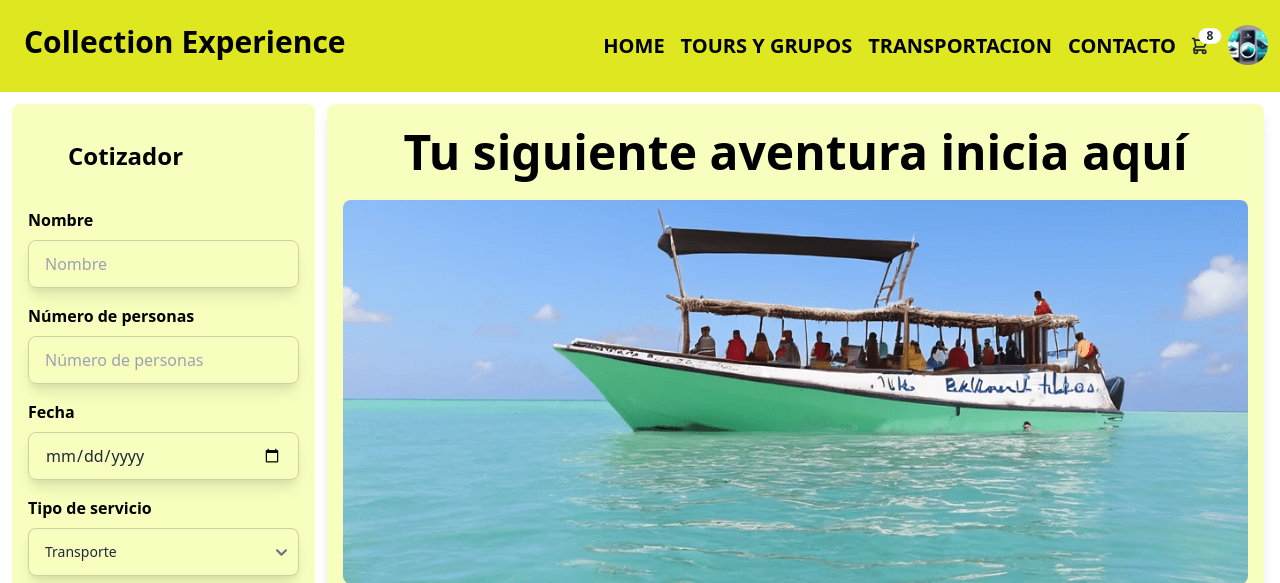
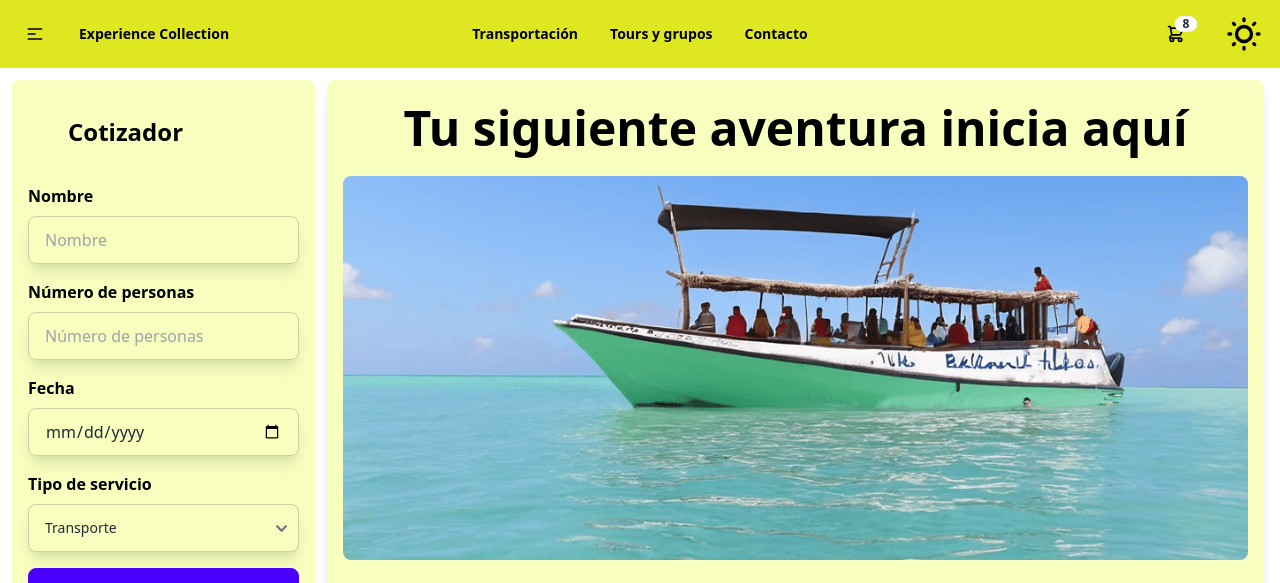
Before and after one commit to Darkov666/Supplier_collection, a Django app: template collection_app/templates/home.html in a window 1280 px wide. Shown: the top 583 px of the page. Run offline with Django 3.2, Linux system fonts and the light colour scheme; the template is opened without the code that fills it, so the values that code supplies are empty.

Commit message:
Se modifica completamente el codigo del menu, ahroa tiene  por defecto un menu de hamburguesa del lado derecho que contine el menu, se cambian los botones del menu inical en el header(que estan visibles cuando la pantalla es suficientemente grande y se oculta cuando la pantalla es pequeña) se cambia el control de tema y se quita el logo y el menu interno que conteniaanteriormente y se mantiene el espacio del carrito de compras, al cual hace falta agregar la funcionalidad y corregir el despliegue del mismo ya que al desplegar la galeria de imagenes evita que sea visible todo el detalle al pulsar el carrito de comrpas. En el siguiente commit debe quedar corregido, asi como el tamao de letra  del menu principal

```diff
--- a/collection_app/static/js/menuadapt.js
+++ /dev/null
@@ -1,9 +0,0 @@
-  // Toggle the menu when the hamburger icon is clicked
-  document.getElementById('menu-toggle').addEventListener('click', function() {
-    var menu = document.getElementById('menu');
-    if (menu.style.display === 'none' || menu.style.display === '') {
-      menu.style.display = 'flex';
-    } else {
-      menu.style.display = 'none';
-    }
-  });
--- a/collection_app/templates/base.html
+++ b/collection_app/templates/base.html
@@ -24,74 +24,100 @@
 
   <body>
  <!--Inicio de menu-->
-
- <header class="container bg-newlime mx-auto">
-  <div class="navbar text-2xl flex-wrap">
-    <section class="flex-1 p-4 mb-2">
-      <a class="text-3xl text-black font-bold" href="/">Collection Experience</a>
-    </section>
-
-    <!-- Hamburger Menu for small screens -->
-    <div class="block lg:hidden">
-      <button id="menu-toggle" class="text-black focus:outline-none">
-        <svg class="w-6 h-6" fill="none" stroke="currentColor" viewBox="0 0 24 24" xmlns="http://www.w3.org/2000/svg">
-          <path stroke-linecap="round" stroke-linejoin="round" stroke-width="2" d="M4 6h16M4 12h16M4 18h16"></path>
+<header>
+  <div class="navbar bg-newlime font-bold text-black">
+    <div class="navbar-start">
+      <div class="dropdown">
+        <div tabindex="0" role="button" class="btn btn-ghost lg:hidden">
+          <svg xmlns="http://www.w3.org/2000/svg" class="h-5 w-5" fill="none"
+            viewBox="0 0 24 24" stroke="currentColor"><path stroke-linecap="round"
+              stroke-linejoin="round" stroke-width="2" d="M4 6h16M4 12h8m-8 6h16" />
           </svg>
-      </button>
         </div>
-
-    <!-- Full Menu -->
-    <ul id="menu" class="flex space-x-4 text-xl hidden lg:flex">
-      <li class="nav-item">
-        <a class="nav-link text-black font-semibold hover:text-green-300" aria-current="page" href="/">HOME</a>
+        <ul tabindex="0" class="menu menu-sm dropdown-content bg-newlime fot-semibold rounded-box z-[1] mt-3 w-52 p-2 shadow">
+          <li><a>Transportación</a></li>
+          <li><a>Tours y Grupos</a></li>
+            <!--ul class="p-2">
+              <li><a>Submenu 1</a></li>
+              <li><a>Submenu 2</a></li>
+            </ul>
+          </li-->
+          <li><a>Contacto</a></li>
+        </ul>
+      </div>
+      <a class="btn btn-ghost text-3xl">Experience Collection</a>
+    </div>
+    <div class="navbar-center hidden lg:flex">
+      <ul class="menu menu-horizontal px-1">
+        <li><a>Transportación</a></li>
+        <li>
+          <!--details-->
+            <summary>Tours y grupos</summary>
+            <!--ul class="p-2">
+              <li><a>Submenu 1</a></li>
+              <li><a>Submenu 2</a></li>
+            </ul-->
+          <!--/details-->
         </li>
-      <li class="nav-item">
-        <a class="nav-link text-black font-semibold hover:text-green-300" aria-current="page" href="/tours_grupos">TOURS Y GRUPOS</a>
-      </li>
-      <li class="nav-item">
-        <a class="nav-link text-black font-semibold hover:text-green-300" aria-current="page" href="/transportacion">TRANSPORTACION</a>
-      </li>
-      <li class="nav-item">
-        <a class="nav-link text-black font-semibold hover:text-green-300" aria-current="page" href="/contacto">CONTACTO</a>
-      </li>
+        <li><a>Contacto</a></li>
       </ul>
-
-    <!-- User and Cart Icons -->
-    <div class="flex-none hidden lg:flex">
-      <!-- Cart Icon -->
+    </div>
+    <div class="navbar-end">
+      <div class="flex-none">
         <div class="dropdown dropdown-end">
-        <div tabindex="0" role="button" class="btn btn-ghost btn-circle">
+          <div tabindex="0" role="button" class="mr-2 btn btn-ghost btn-circle">
             <div class="indicator">
-            <svg xmlns="http://www.w3.org/2000/svg" class="h-5 w-5" fill="none" viewBox="0 0 24 24" stroke="currentColor">
-              <path stroke-linecap="round" stroke-linejoin="round" stroke-width="2" d="M3 3h2l.4 2M7 13h10l4-8H5.4M7 13L5.4 5M7 13l-2.293 2.293c-.63.63-.184 1.707.707 1.707H17m0 0a2 2 0 100 4 2 2 0 000-4zm-8 2a2 2 0 11-4 0 2 2 0 014 0z"></path>
+              <svg
+                xmlns="http://www.w3.org/2000/svg"
+                class="h-5 w-5"
+                fill="none"
+                viewBox="0 0 24 24"
+                stroke="currentColor">
+                <path
+                  stroke-linecap="round"
+                  stroke-linejoin="round"
+                  stroke-width="2"
+                  d="M3 3h2l.4 2M7 13h10l4-8H5.4M7 13L5.4 5M7 13l-2.293 2.293c-.63.63-.184 1.707.707 1.707H17m0 0a2 2 0 100 4 2 2 0 000-4zm-8 2a2 2 0 11-4 0 2 2 0 014 0z" />
               </svg>
               <span class="badge badge-sm indicator-item">8</span>
             </div>
           </div>
-      </div>
-
-      <!-- User Icon -->
-      <div class="dropdown dropdown-end">
-        <div tabindex="0" role="button" class="btn btn-ghost btn-circle avatar">
-          <div class="w-10 rounded-full">
-            <img alt="Tailwind CSS Navbar component" src="/static/img/logo.jpg" />
+          <div
+            tabindex="0"
+            class="card card-compact dropdown-content bg-newlime z-[1] mt-3 w-52 shadow">
+            <div class="card-body">
+              <span class="text-lg font-bold">8 Items</span>
+              <span class="text-info">Subtotal: $999</span>
+              <div class="card-actions">
+                <button class="btn btn-primary btn-block">View cart</button>
               </div>
             </div>
-        <ul tabindex="0" class="menu menu-sm dropdown-content bg-newlimes rounded-box z-[1] mt-3 w-52 p-2 shadow">
-          <li>
-            <label class="grid cursor-pointer place-items-center">
-              <input id="toggleTheme" type="checkbox" value="synthwave" class="toggle theme-controller col-span-2 col-start-1 row-start-1" />
-              <svg class="stroke-base-100 fill-base-100 col-start-1 row-start-1" xmlns="http://www.w3.org/2000/svg" width="14" height="14" viewBox="0 0 24 24" fill="none" stroke="currentColor" stroke-width="2" stroke-linecap="round" stroke-linejoin="round">
-                <circle cx="12" cy="12" r="5" />
-                <path d="M12 1v2M12 21v2M4.2 4.2l1.4 1.4M18.4 18.4l1.4 1.4M1 12h2M21 12h2M4.2 19.8l1.4-1.4M18.4 5.6l1.4-1.4" />
+          </div>
+        </div>
+      </div>
+      <label class="ml-4 mr-2 swap swap-rotate">
+        <!-- this hidden checkbox controls the state -->
+        <input type="checkbox" class="theme-controller hidden" value="synthwave" />
+
+        <!-- sun icon -->
+        <svg
+          class="swap-off h-10 w-10 fill-current"
+          xmlns="http://www.w3.org/2000/svg"
+          viewBox="0 0 24 24">
+          <path
+            d="M5.64,17l-.71.71a1,1,0,0,0,0,1.41,1,1,0,0,0,1.41,0l.71-.71A1,1,0,0,0,5.64,17ZM5,12a1,1,0,0,0-1-1H3a1,1,0,0,0,0,2H4A1,1,0,0,0,5,12Zm7-7a1,1,0,0,0,1-1V3a1,1,0,0,0-2,0V4A1,1,0,0,0,12,5ZM5.64,7.05a1,1,0,0,0,.7.29,1,1,0,0,0,.71-.29,1,1,0,0,0,0-1.41l-.71-.71A1,1,0,0,0,4.93,6.34Zm12,.29a1,1,0,0,0,.7-.29l.71-.71a1,1,0,1,0-1.41-1.41L17,5.64a1,1,0,0,0,0,1.41A1,1,0,0,0,17.66,7.34ZM21,11H20a1,1,0,0,0,0,2h1a1,1,0,0,0,0-2Zm-9,8a1,1,0,0,0-1,1v1a1,1,0,0,0,2,0V20A1,1,0,0,0,12,19ZM18.36,17A1,1,0,0,0,17,18.36l.71.71a1,1,0,0,0,1.41,0,1,1,0,0,0,0-1.41ZM12,6.5A5.5,5.5,0,1,0,17.5,12,5.51,5.51,0,0,0,12,6.5Zm0,9A3.5,3.5,0,1,1,15.5,12,3.5,3.5,0,0,1,12,15.5Z" />
         </svg>
-              <svg class="stroke-base-100 fill-base-100 col-start-2 row-start-1" xmlns="http://www.w3.org/2000/svg" width="14" height="14" viewBox="0 0 24 24" fill="none" stroke="currentColor" stroke-width="2" stroke-linecap="round" stroke-linejoin="round">
-                <path d="M21 12.79A9 9 0 1 1 11.21 3 7 7 0 0 0 21 12.79z"></path>
+
+        <!-- moon icon -->
+        <svg
+          class="swap-on h-10 w-10 fill-current"
+          xmlns="http://www.w3.org/2000/svg"
+          viewBox="0 0 24 24">
+          <path
+            d="M21.64,13a1,1,0,0,0-1.05-.14,8.05,8.05,0,0,1-3.37.73A8.15,8.15,0,0,1,9.08,5.49a8.59,8.59,0,0,1,.25-2A1,1,0,0,0,8,2.36,10.14,10.14,0,1,0,22,14.05,1,1,0,0,0,21.64,13Zm-9.5,6.69A8.14,8.14,0,0,1,7.08,5.22v.27A10.15,10.15,0,0,0,17.22,15.63a9.79,9.79,0,0,0,2.1-.22A8.11,8.11,0,0,1,12.14,19.73Z" />
         </svg>
       </label>
-          </li>
-        </ul>
-      </div>
+      <!--a class="btn">Button</a-->
     </div>
   </div>
 </header>
--- a/collection_app/templates/home.html
+++ b/collection_app/templates/home.html
@@ -64,7 +64,7 @@
                         </div>
                         <!-- Item 4 -->
                         <div class="hidden duration-700 ease-in-out h-full w-full" data-carousel-item>
-                            <img src="/static/img/image-1.webp"
+                            <img src="/static/img/flamingos.webp"
                             class="block w-full h-full object-cover" alt="">
                         </div>
                         <!-- Item 5 -->
@@ -97,16 +97,16 @@
                     <!--Inicio galeria de paquetes y promociones-->
                         <div class="shadow-lg rounded-lg p-6 text-2xl grid grid-cols-2 md:grid-cols-3 gap-4">
                             <div>
-                                <img class="h-auto max-w-full rounded-lg" src="https://flowbite.s3.amazonaws.com/docs/gallery/square/image.jpg" alt="">
+                                <img class="h-auto max-w-full rounded-lg" src="/static/img/flamingos.webp" alt="">
                             </div>
                             <div>
-                                <img class="h-auto max-w-full rounded-lg" src="https://flowbite.s3.amazonaws.com/docs/gallery/square/image-1.jpg" alt="">
+                                <img class="h-auto max-w-full rounded-lg" src="/static/img/image-3.webp" alt="">
                             </div>
                             <div>
-                                <img class="h-auto max-w-full rounded-lg" src="https://flowbite.s3.amazonaws.com/docs/gallery/square/image-2.jpg" alt="">
+                                <img class="h-auto max-w-full rounded-lg" src="/static/img/holbox.png" alt="">
                             </div>
                             <div>
-                                <img class="h-auto max-w-full rounded-lg" src="https://flowbite.s3.amazonaws.com/docs/gallery/square/image-3.jpg" alt="">
+                                <img class="h-auto max-w-full rounded-lg" src="/static/img/holbox2.png" alt="">
                             </div>
                             <div>
                                 <img class="h-auto max-w-full rounded-lg" src="https://flowbite.s3.amazonaws.com/docs/gallery/square/image-11.jpg" alt="">
--- a/tailwind.config.js
+++ b/tailwind.config.js
@@ -30,7 +30,7 @@ module.exports = {
     logs: true,
     rtl: false,
     prefix: "",
-    darkTheme: 'true',
+    darkTheme: 'false',
     themes: [
       "light",
       "dark",
```
Also changed, not shown: collection_app/static/css/tailwind.css, collection_app/static/img/flamingos.webp (added). Lines whose indentation alone changed are shown as unchanged.
